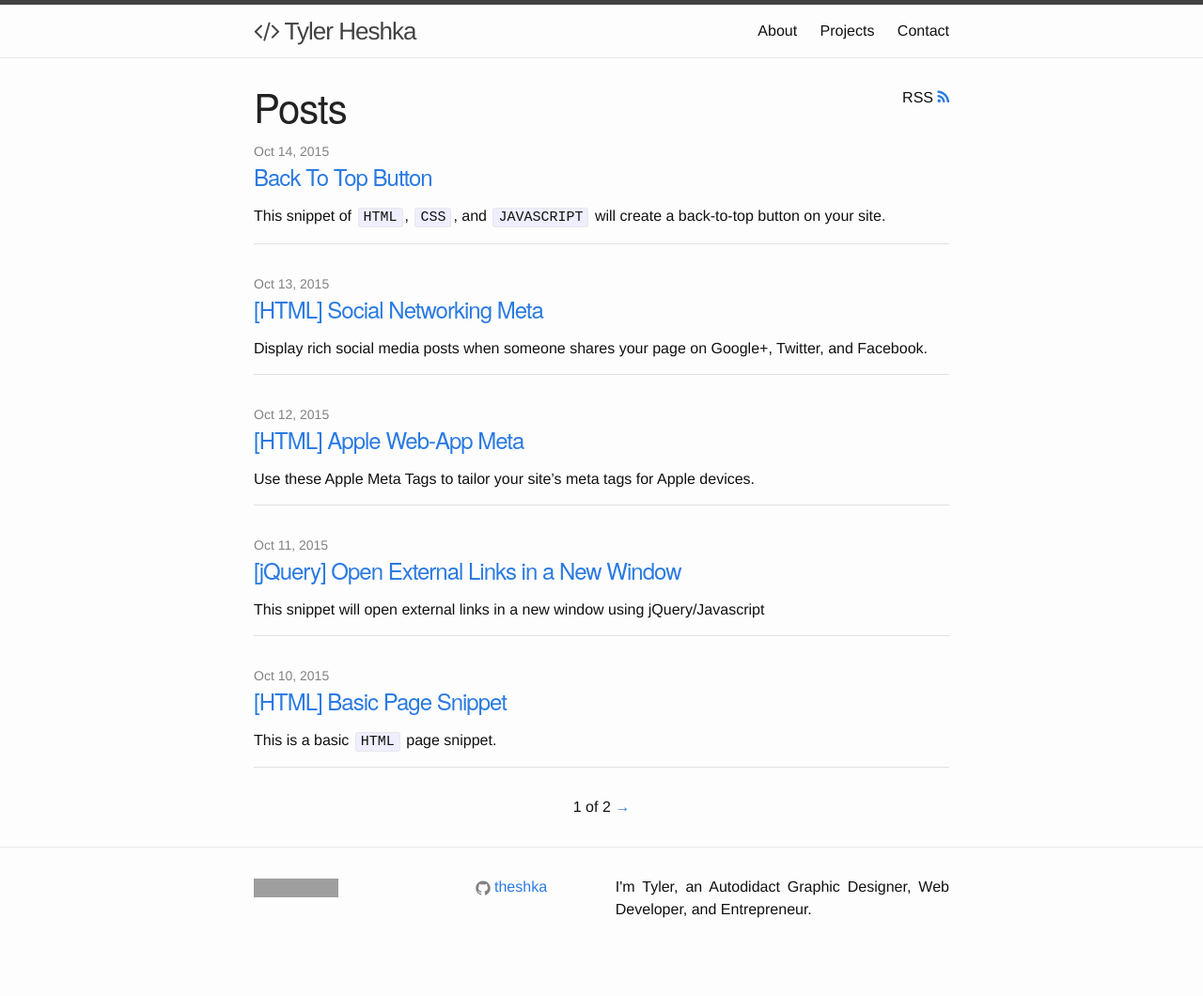
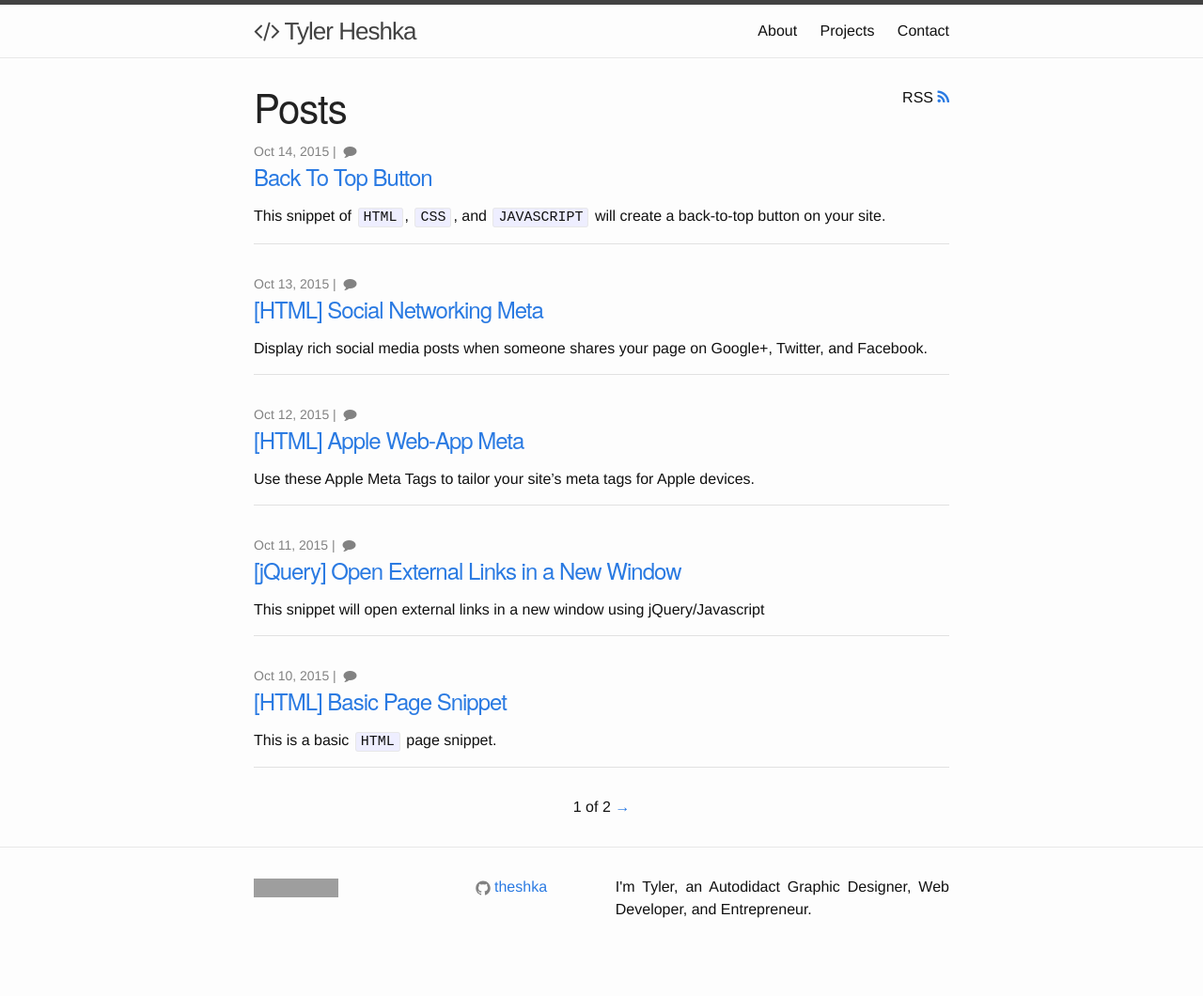
Before and after one commit to theshka/theshka, a Jekyll site: the page built from index.html, in a window 1280 px wide. Shown: the whole page at 94% size. Built offline with Jekyll 4.4.1, drawn with Linux system fonts in a browser that asks for light colours; nearby versions of some CDN libraries; the list of posts is cut into pages by our own code; comment, search, counter and statistics services are not loaded; grey boxes are pictures that could not be loaded.

Commit message:
update laout, add comment count

```diff
--- a/_sass/_layout.scss
+++ b/_sass/_layout.scss
@@ -191,6 +191,10 @@
 .post-meta {
     font-size: $small-font-size;
     color: $grey-color;
+
+    a {
+        color: $grey-color;
+    }
 }
 
 .post-link {
--- a/assets/js/main.js
+++ b/assets/js/main.js
@@ -27,3 +27,14 @@
        });
    }
 });
+
+/* * * CONFIGURATION VARIABLES * * */
+var disqus_shortname = 'theshka';
+
+/* * * DON'T EDIT BELOW THIS LINE * * */
+(function () {
+    var s = document.createElement('script'); s.async = true;
+    s.type = 'text/javascript';
+    s.src = '//' + disqus_shortname + '.disqus.com/count.js';
+    (document.getElementsByTagName('HEAD')[0] || document.getElementsByTagName('BODY')[0]).appendChild(s);
+}());
--- a/index.html
+++ b/index.html
@@ -16,12 +16,11 @@
     <ul class="post-list">
         {% for post in paginator.posts %}
         <li>
-            <span class="post-meta">{{ post.date | date: "%b %-d, %Y" }}</span>
+            <span class="post-meta">{{ post.date | date: "%b %-d, %Y" }} | <a href="{{ post.url | prepend: site.baseurl }}#disqus_thread"></a>&nbsp;<i class="fa fa-comment"></i></span>
             <h2>
                 <a class="post-link" href="{{ post.url | prepend: site.baseurl }}">{{ post.title }}</a>
             </h2>
             {{ post.excerpt }}
-
             <hr>
         </li>
         {% endfor %}
```
